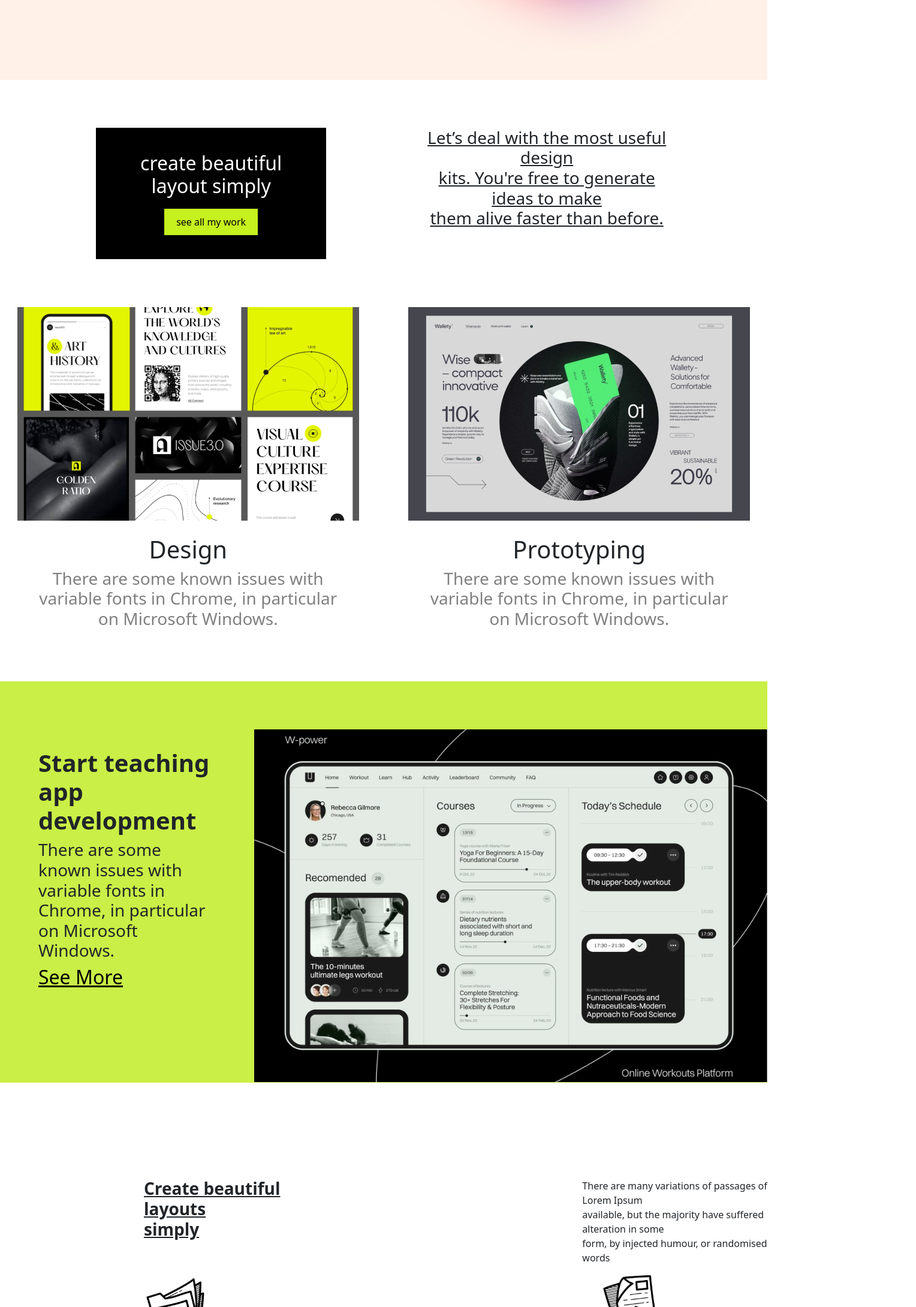
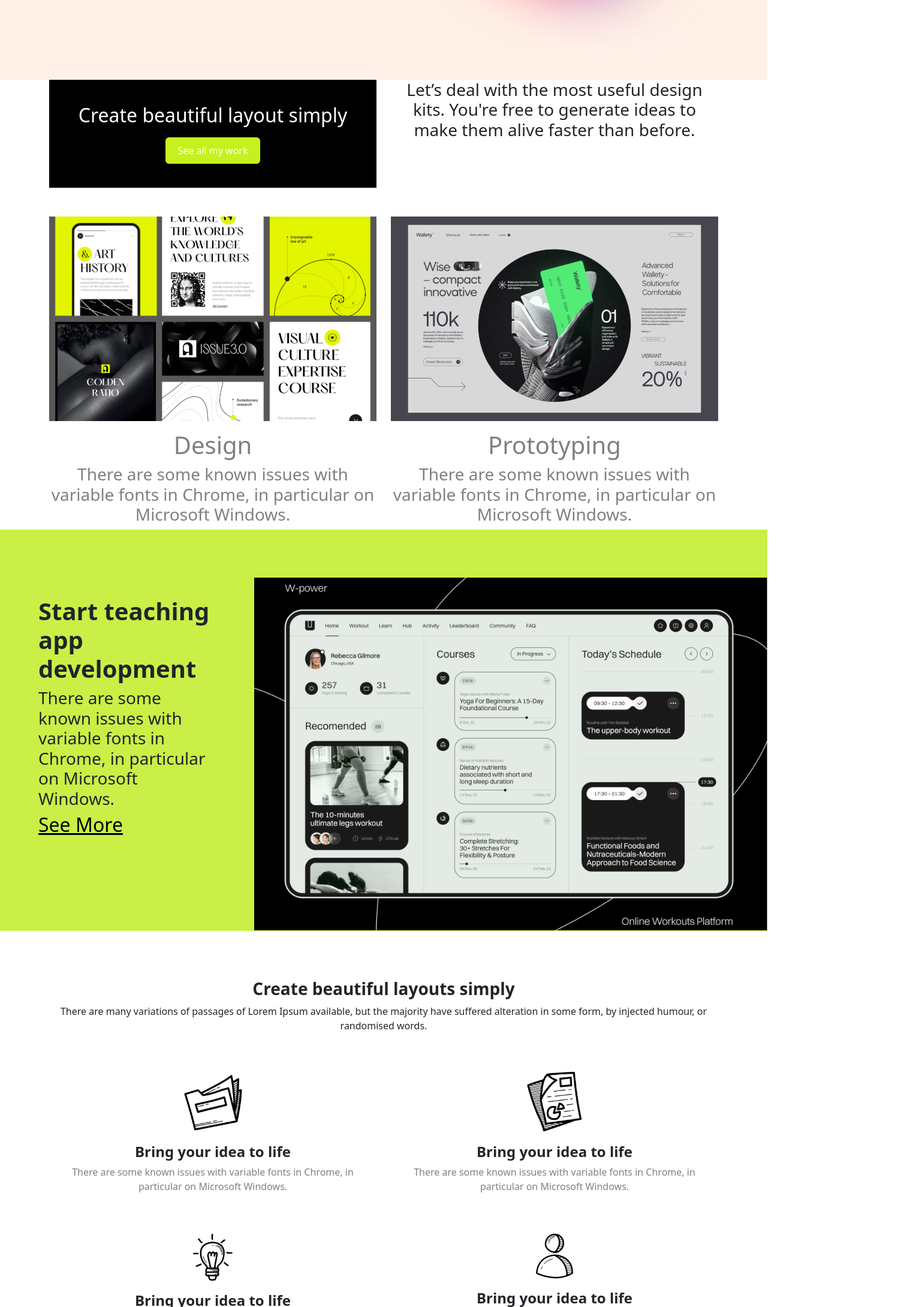
Before and after one commit to Anidisam/ux-designer, a React (Vite) app: page / in a window 1280 px wide. Shown: the part 621-2800 px from the top of the page at 60% size, 1528 px wide, since content can reach past the window. Built offline with nearby package versions, Linux system fonts and the light colour scheme.

Commit message:
did some responsiveness in the project

```diff
--- a/src/assets/css/article.css
+++ b/src/assets/css/article.css
@@ -1,21 +1,60 @@
-.latest{
+.latest {
   margin-top: 9rem;
 }
 
-.article a{
+.article a {
   text-decoration: underline;
   color: black;
-    text-align: center;
 }
 
-.article a h2{
-    font-size: 4rem;
+.article a h2 {
+  font-size: 2.5rem;
   padding-bottom: 20px;
 }
 
 .overall-container {
   display: flex;
-    margin-left: 23rem;
+  flex-wrap: wrap;
   gap: 25px;
-    padding-bottom: 100px;
 }
+
+.imge, .imge2, .imge3 {
+  text-align: center;
+}
+
+.imge-content h2 {
+  font-size: 1.25rem;
+}
+
+.imge-content h6 {
+  font-size: 0.9rem;
+}
+
+/* Responsive adjustments for smaller screens */
+@media (max-width: 768px) {
+  .article a h2 {
+    font-size: 2rem;
+  }
+
+  .imge-content h2 {
+    font-size: 1.1rem;
+  }
+
+  .imge-content h6 {
+    font-size: 0.85rem;
+  }
+}
+
+@media (max-width: 576px) {
+  .article a h2 {
+    font-size: 1.8rem;
+  }
+
+  .imge-content h2 {
+    font-size: 1rem;
+  }
+
+  .imge-content h6 {
+    font-size: 0.8rem;
+  }
+}
--- a/src/assets/css/friends.css
+++ b/src/assets/css/friends.css
@@ -3,27 +3,19 @@
   padding: 50px 0;
 }
 
-.first-text{
-    display: flex;
-    justify-content: space-between;
-}
-
-.first-text a h1 {
+.first-text h1 {
   text-decoration: underline;
   color: #000;
-    padding-left: 19rem;
 }
 
 .first-text .text-btn {
-    background-color:#c6f01e;
+  background-color: #c6f01e;
   border-radius: 11px;
-    margin-right: 19rem;
-    padding-right: 2rem;
-    padding-left: 2rem;
+  padding: 10px 20px;
   cursor: pointer;
 }
 
-.text-btn:hover{
+.text-btn:hover {
   background-color: #fff;
   transition: 0.5s ease;
 }
@@ -35,8 +27,45 @@
 
 .card {
   border: 1px solid #ddd;
+  height: 100%; /* Make all cards have equal height */
 }
 
 .move-down {
   margin-top: 20px;
 }
+
+.img-fluid {
+  max-width: 100%;
+  height: auto;
+}
+
+/* Responsive adjustments */
+@media (max-width: 768px) {
+  .first-text h1 {
+    font-size: 1.5rem;
+  }
+
+  .text-btn {
+    padding: 8px 16px;
+    font-size: 14px;
+  }
+
+  .lorem-text {
+    font-size: 13px;
+  }
+}
+
+@media (max-width: 576px) {
+  .first-text {
+    flex-direction: column;
+    text-align: center;
+  }
+
+  .text-btn {
+    margin-top: 15px;
+  }
+
+  .lorem-text {
+    font-size: 12px;
+  }
+}
--- a/src/assets/css/idea.css
+++ b/src/assets/css/idea.css
@@ -1,33 +1,53 @@
 .ideas h3 {
   text-decoration: underline;
+  margin-bottom: 1rem;
 }
 
-.ideas {
-  display: flex;
-  margin-left: 15rem;
-  margin-top: 10rem;
+.content-image h2 {
+  font-size: 1.5rem;
+  margin-top: 1rem;
 }
 
-.ideas p {
-  margin-left: 31rem;
+.content-image p {
+  color: gray;
 }
 
-.icon {
-  display: flex;
-  margin-left: 15rem;
-  margin-bottom: 8rem;
+/* Ensure images scale down properly */
+.img-fluid {
+  max-width: 100%;
+  height: auto;
 }
 
-.icon2 {
-  display: flex;
-  margin-left: 15rem;
-  margin-bottom: 10rem;
+/* Add space at the top of the section */
+.idea {
+  margin-top: 5rem;
 }
 
-.icon .image-icon2 {
-  margin-left: 30rem;
+/* Adjust padding for mobile screens */
+@media (max-width: 768px) {
+  .idea {
+    margin-top: 3rem;
+  }
+
+  .content-image h2 {
+    font-size: 1.2rem;
+  }
+
+  .content-image p {
+    font-size: 0.9rem;
+  }
 }
 
-.icon2 .image-icon3 {
-  margin-left: 30rem;
+@media (max-width: 576px) {
+  .idea {
+    margin-top: 2rem;
+  }
+
+  .content-image h2 {
+    font-size: 1rem;
+  }
+
+  .content-image p {
+    font-size: 0.8rem;
+  }
 }
--- a/src/assets/css/prototyping.css
+++ b/src/assets/css/prototyping.css
@@ -1,18 +1,6 @@
-/* Flexbox layout for desktop */
-.prototype {
-  display: flex;
-  justify-content: center;
-  gap: 10rem;
-  margin: 5rem 10rem;
-}
-
 .prototype-content {
   background-color: #000;
   padding: 40px 25px;
-  text-align: center;
-}
-
-.prototype-content h2 {
   color: #fff;
 }
 
@@ -24,53 +12,13 @@
   cursor: pointer;
 }
 
-.content2 h3 {
-  text-decoration: underline;
-  text-align: center;
-}
-
-.workof-art {
-  display: flex;
-  justify-content: center;
-  gap: 25px;
-  margin-bottom: 5rem;
-  flex-wrap: wrap; /* Allow flex items to wrap on smaller screens */
-}
-
-.art-image, .wise-image {
-  flex: 1;
-  text-align: center;
-}
-
-.workof-art h3 {
+.workof-art h3, .workof-art h1 {
   color: gray;
 }
 
-.wise-image h3 {
-  color: gray;
-}
-
-/* Responsive Design */
 @media (max-width: 768px) {
-  .prototype {
-    flex-direction: column;
-    margin: 2rem 5rem;
-    gap: 2rem;
-  }
-
   .prototype-content {
     padding: 20px;
-  }
-
-  .workof-art {
-    flex-direction: column;
-    gap: 2rem;
-  }
-
-  .art-image, .wise-image {
-    flex: 1;
-    max-width: 100%;
-    margin-bottom: 2rem;
   }
 
   .work-btn {
@@ -84,19 +32,9 @@
 }
 
 @media (max-width: 576px) {
-  .prototype {
-    margin: 1rem 2rem;
-    gap: 1rem;
-  }
-
   .work-btn {
     padding: 6px 12px;
     font-size: 12px;
-  }
-
-  .workof-art {
-    flex-direction: column;
-    gap: 1rem;
   }
 
   h2 {
--- a/src/components/Article.jsx
+++ b/src/components/Article.jsx
@@ -1,21 +1,24 @@
-import React from 'react'
+import React from "react";
+import { Container, Row, Col } from "react-bootstrap";
 import "../assets/css/article.css";
 import girl1 from "../assets/image/girl1.svg";
 import girl2 from "../assets/image/girl2.svg";
 import girl3 from "../assets/image/girl3.svg";
+
 const Article = () => {
   return (
-    <div>
     <section className="latest">
-        <div className="article">
+      <Container>
+        <div className="article text-center mb-5">
           <a href="#">
             <h2>Latest Article</h2>
           </a>
         </div>
 
-        <div className="overall-container">
-            <div className="imge">
-          <img src={girl1} alt="" />
+        <Row className="overall-container">
+          <Col lg={3} sm={12} xs={12} className="mb-4">
+            <div className="imge text-center">
+              <img src={girl1} alt="" className="img-fluid" />
               <div className="imge-content">
                 <i>
                   <h6>April 02 2022</h6>
@@ -26,9 +29,11 @@ const Article = () => {
                 </h2>
               </div>
             </div>
+          </Col>
 
-            <div className="imge2">
-            <img src={girl2} alt="" />
+          <Col lg={3} sm={12} xs={12} className="mb-4">
+            <div className="imge2 text-center">
+              <img src={girl2} alt="" className="img-fluid" />
               <i>
                 <h6>April 02 2022</h6>
               </i>
@@ -37,9 +42,11 @@ const Article = () => {
                 With In Eight Weeks Time
               </h2>
             </div>
+          </Col>
 
-        <div className="imge3">
-        <img src={girl3} alt="" />
+          <Col lg={3} sm={12} xs={12} className="mb-4">
+            <div className="imge3 text-center">
+              <img src={girl3} alt="" className="img-fluid" />
               <i>
                 <h6>April 02 2022</h6>
               </i>
@@ -48,13 +55,11 @@ const Article = () => {
                 With In Eight Weeks Time
               </h2>
             </div>
-        </div>
+          </Col>
+        </Row>
+      </Container>
+    </section>
+  );
+};
 
-
-
-      </section>
-    </div>
-  );
-}
-
-export default Article
+export default Article;
--- a/src/components/Friends.jsx
+++ b/src/components/Friends.jsx
@@ -1,4 +1,5 @@
 import React from "react";
+import { Container, Row, Col } from "react-bootstrap";
 import "../assets/css/friends.css";
 import smallImage from "../assets/image/small.svg";
 
@@ -7,16 +8,21 @@ const Friends = () => {
 
   return (
     <section className="custom-section">
-        <div className="first-text">
-            <a href="#"><h1>We've got Friends</h1></a>
+      <Container>
+        <div className="first-text d-flex justify-content-between align-items-center mb-4">
+          <a href="#">
+            <h1>We've got Friends</h1>
+          </a>
           <button className="text-btn">Join for free</button>
         </div>
-    <div className="container mt-5">
-      <div className="row">
+        <Row>
           {containers.map((_, index) => (
-          <div
+            <Col
               key={index}
-            className={`col-md-4 mb-4 ${index % 3 === 1 ? "move-down" : ""}`} // Apply 'move-down' class to the middle container
+              md={4} // Use 4 columns for medium screens
+              sm={6} // Use 6 columns for small screens
+              xs={12} // Use full width for extra-small screens
+              className={`mb-4 ${index % 3 === 1 ? "move-down" : ""}`} // Apply 'move-down' class for styling
             >
               <div className="card p-3 text-center h-100">
                 {/* Render six Font Awesome Star Icons */}
@@ -34,13 +40,14 @@ const Friends = () => {
 
                 {/* Lorem Text */}
                 <p className="lorem-text">
-                “You made it so simple. My new site is so <br />much faster and easier
-                to work with than <br />my old site. I just choose the page, make <br />the
-                change & it is a good channel for us.”
+                  “You made it so simple. My new site is so <br />
+                  much faster and easier to work with than <br />
+                  my old site. I just choose the page, make <br />
+                  the change & it is a good channel for us.”
                 </p>
 
                 {/* Human Image and Name */}
-              <div className="d-flex align-items-center mt-3">
+                <div className="d-flex align-items-center mt-3 justify-content-center">
                   <img
                     src={smallImage}
                     alt="Human"
@@ -52,10 +59,10 @@ const Friends = () => {
                   </div>
                 </div>
               </div>
-          </div>
+            </Col>
           ))}
-      </div>
-    </div>
+        </Row>
+      </Container>
     </section>
   );
 };
--- a/src/components/Idea.jsx
+++ b/src/components/Idea.jsx
@@ -1,88 +1,84 @@
-import React from 'react'
+import React from "react";
+import { Container, Row, Col } from "react-bootstrap";
 import "../assets/css/idea.css";
 import book1Image from "../assets/image/book 1.svg";
 import book2Image from "../assets/image/book 2.svg";
 import odeImage from "../assets/image/ode.svg";
 import humanImage from "../assets/image/human.svg";
+
 const Idea = () => {
   return (
-    <div>
+    <Container>
       <section className="idea">
-        <div className="ideas">
-          <h3>
-            <b>
-              Create beautiful layouts <br />
-              simply
-            </b>
-          </h3>
-          <p>
-            There are many variations of passages of Lorem Ipsum <br />
-            available, but the majority have suffered alteration in some <br />
-            form, by injected humour, or randomised words
-          </p>
-        </div>
+        <Row className="mb-5">
+          <Col className="text-center">
+            <h3>
+              <b>Create beautiful layouts simply</b>
+            </h3>
+            <p>
+              There are many variations of passages of Lorem Ipsum available,
+              but the majority have suffered alteration in some form, by
+              injected humour, or randomised words.
+            </p>
+          </Col>
+        </Row>
 
-        <div className="icon">
-          <div className="image-icon">
-            <img src={book1Image} alt="" />
-            <div className="content-image">
+        <Row className="mb-5">
+          <Col md={6} className="text-center">
+            <img src={book1Image} alt="Book 1" className="img-fluid" />
+            <div className="content-image mt-3">
               <h2>
                 <b>Bring your idea to life</b>
               </h2>
               <p>
-                There are some known issues with variable <br />
-                fonts in Chrome, in particular on Microsoft <br />
-                Windows
+                There are some known issues with variable fonts in Chrome, in
+                particular on Microsoft Windows.
               </p>
             </div>
-          </div>
-
-          <div className="image-icon2">
-            <img src={book2Image} alt="" />
-            <div className="content-image">
+          </Col>
+          <Col md={6} className="text-center">
+            <img src={book2Image} alt="Book 2" className="img-fluid" />
+            <div className="content-image mt-3">
               <h2>
                 <b>Bring your idea to life</b>
               </h2>
               <p>
-                There are some known issues with variable <br />
-                fonts in Chrome, in particular on Microsoft <br />
-                Windows
+                There are some known issues with variable fonts in Chrome, in
+                particular on Microsoft Windows.
               </p>
             </div>
-          </div>
-        </div>
-        <div className="icon2">
-          <div className="image-icon">
-            <img src={odeImage} alt="" />
-            <div className="content-image">
+          </Col>
+        </Row>
+
+        <Row className="mb-5">
+          <Col md={6} className="text-center">
+            <img src={odeImage} alt="Ode" className="img-fluid" />
+            <div className="content-image mt-3">
               <h2>
                 <b>Bring your idea to life</b>
               </h2>
               <p>
-                There are some known issues with variable <br />
-                fonts in Chrome, in particular on Microsoft <br />
-                Windows
+                There are some known issues with variable fonts in Chrome, in
+                particular on Microsoft Windows.
               </p>
             </div>
-          </div>
-
-          <div className="image-icon3">
-            <img src={humanImage} alt="" />
-            <div className="content-image">
+          </Col>
+          <Col md={6} className="text-center">
+            <img src={humanImage} alt="Human" className="img-fluid" />
+            <div className="content-image mt-3">
               <h2>
                 <b>Bring your idea to life</b>
               </h2>
               <p>
-                There are some known issues with variable <br />
-                fonts in Chrome, in particular on Microsoft <br />
-                Windows
+                There are some known issues with variable fonts in Chrome, in
+                particular on Microsoft Windows.
               </p>
             </div>
-          </div>
-        </div>
+          </Col>
+        </Row>
       </section>
-    </div>
+    </Container>
   );
-}
+};
 
-export default Idea
+export default Idea;
--- a/src/components/Prototyping.jsx
+++ b/src/components/Prototyping.jsx
@@ -1,51 +1,56 @@
 import React from "react";
+import { Container, Row, Col, Button } from "react-bootstrap";
 import "../assets/css/prototyping.css";
 import artImage from "../assets/image/art-history.svg";
 import wiseImage from "../assets/image/wise-compact.svg";
 
 const Prototyping = () => {
   return (
-    <div>
+    <Container>
       <section className="prototype">
+        <Row className="text-center">
+          <Col md={6}>
             <div className="prototype-content">
-          <h2>create beautiful layout simply</h2>
-          <button className="work-btn">see all my work</button>
+              <h2>Create beautiful layout simply</h2>
+              <Button className="work-btn">See all my work</Button>
             </div>
+          </Col>
+          <Col md={6} className="text-center">
             <div className="content2">
               <h3>
-            Let’s deal with the most useful design <br />
-            kits. You're free to generate ideas to make <br />
-            them alive faster than before.
+                Let’s deal with the most useful design kits. You're free to
+                generate ideas to make them alive faster than before.
               </h3>
             </div>
+          </Col>
+        </Row>
       </section>
-      <div className="workof-art">
-        <div className="art-image">
-          <img src={artImage} alt="Art" />
-          <div className="design">
-            <br />
+
+      <section className="workof-art mt-5">
+        <Row>
+          <Col md={6} className="text-center">
+            <img src={artImage} alt="Art" className="img-fluid" />
+            <div className="design mt-3">
               <h1>Design</h1>
               <h3>
-              There are some known issues with <br />
-              variable fonts in Chrome, in particular <br />
-              on Microsoft Windows.
+                There are some known issues with variable fonts in Chrome, in
+                particular on Microsoft Windows.
               </h3>
             </div>
-        </div>
-        <div className="wise-image">
-          <img src={wiseImage} alt="Wise"/>
-          <div className="proto">
-            <br />
+          </Col>
+          <Col md={6} className="text-center">
+            <img src={wiseImage} alt="Wise" className="img-fluid" />
+            <div className="proto mt-3">
               <h1>Prototyping</h1>
               <h3>
-              There are some known issues with <br />
-              variable fonts in Chrome, in particular <br />
-              on Microsoft Windows.
+                There are some known issues with variable fonts in Chrome, in
+                particular on Microsoft Windows.
               </h3>
             </div>
-        </div>
-      </div>
-    </div>
+          </Col>
+        </Row>
+      </section>
+    </Container>
   );
 };
 
```
Lines whose indentation alone changed are shown as unchanged.
